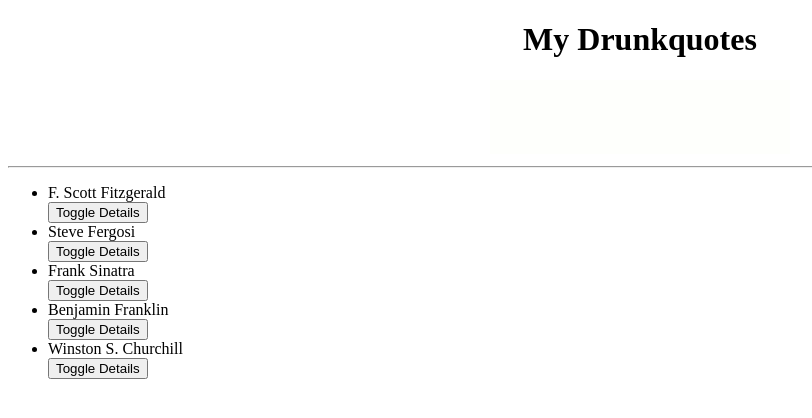
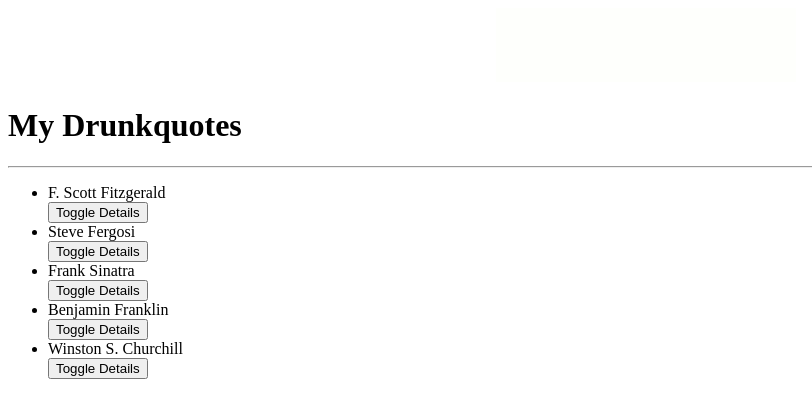
Before and after one commit to michael-creator/QUOTES22, an Angular app: page / in a window 1280 px wide. Shown: the top 418 px of the page, without its empty margins (0-812 px from the left). Built offline with nearby package versions, Linux system fonts and the light colour scheme.

Commit message:
added the strikethrough directive to cross off our quotes after reading them

```diff
--- a/src/app/drunkquote/drunkquote.component.html
+++ b/src/app/drunkquote/drunkquote.component.html
@@ -1,16 +1,13 @@
-<div style="text-align:center">
-    <h1>
-      My Drunkquotes
-    </h1>
-    <img width="300" alt="Angular Logo" src="/assets/image/drunk.gif">
-  </div>
-  <div>
-    <hr>
+<div style="text-align:center">
+      <img width="300" alt="Angular Logo" src="/assets/image/drunk.gif">
+    </div>
+<h1>My Drunkquotes</h1>
+<hr>
 <ul>
   <div *ngFor='let drunkquote of drunkquotes;let i = index'>
     <li>{{drunkquote.name}}</li>
-    <button (click)='toggleDetail(i)'>Toggle Details</button>
-    <app-drunkquote-detail *ngIf='drunkquote.showDescription' [drunkquote]='drunkquote'></app-drunkquote-detail>
+    <button (click)='toggleDetails(i)'>Toggle Details</button>
+    <app-drunkquote-detail *ngIf='drunkquote.showDescription' [drunkquote]='drunkquote' (isComplete) = 'completeDrunkquote($event,i)'></app-drunkquote-detail>
   </div>
 </ul>
 <p *ngIf='drunkquotes.length > 5'>You have too many drunkquotes</p>
```
Also changed, not shown: 1 other file (tests, documents, lock files or other folders).
